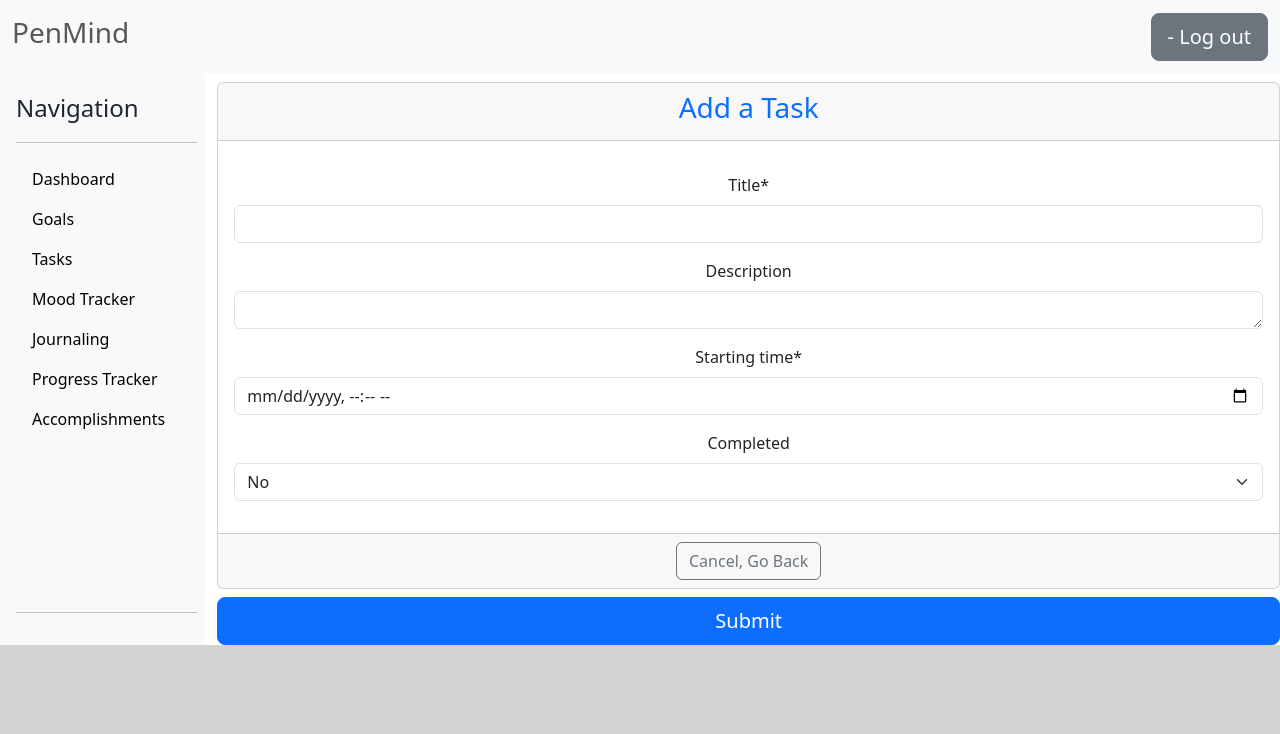
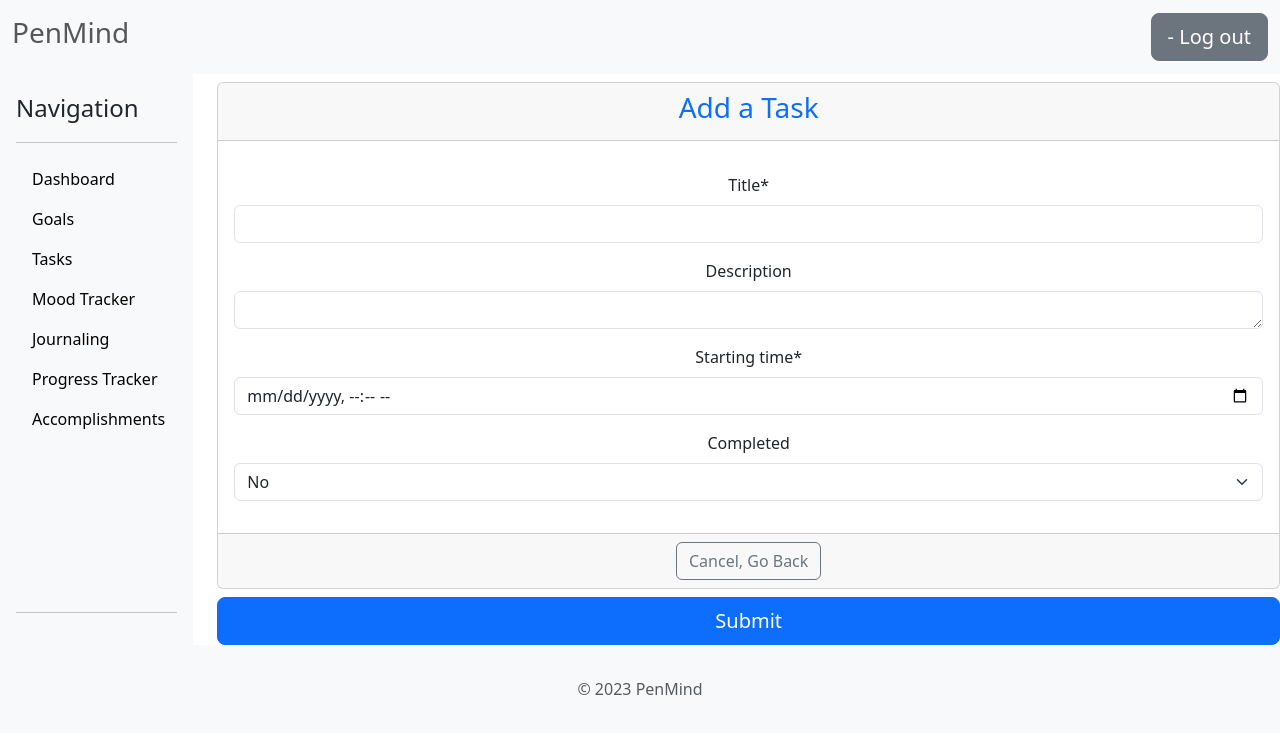
Before and after one commit to sarumaj/MindPen, a Django app: page /tasks/ in a window 1280 px wide. Shown: the top 734 px of the page. Run offline with Django 4.2, Linux system fonts and the light colour scheme; data comes from the database, SQL or seed files in the repository; parts of the project's set-up code (start-up, migrations or seed data) failed here and were passed over; some libraries are stand-ins or nearby versions.

Commit message:
Add Footer

```diff
--- a/Journaling/templates/Journaling/base.html
+++ b/Journaling/templates/Journaling/base.html
@@ -1,15 +1,16 @@
 <!DOCTYPE html>
 <html lang="en">
 <head>
+    {% load static %}
     <meta charset="UTF-8">
     <title>PenMind</title>
-<!-- CSS link -->
-<link href="https://cdn.jsdelivr.net/npm/bootstrap@5.3.0/dist/css/bootstrap.min.css"
-      rel="stylesheet" integrity="sha384-9ndCyUaIbzAi2FUVXJi0CjmCapSmO7SnpJef0486qhLnuZ2cdeRhO02iuK6FUUVM"
-      crossorigin="anonymous">
+    <!-- CSS link -->
+    <link href="https://cdn.jsdelivr.net/npm/bootstrap@5.3.0/dist/css/bootstrap.min.css"
+          rel="stylesheet" integrity="sha384-9ndCyUaIbzAi2FUVXJi0CjmCapSmO7SnpJef0486qhLnuZ2cdeRhO02iuK6FUUVM"
+          crossorigin="anonymous">
 </head>
 
-<body style="background-color:lightgrey;">
+<body>
 <!-- Navbar -->
 <nav class="navbar bg-body-tertiary">
     <div class="container-fluid">
@@ -23,7 +24,7 @@
 <!-- Sidebar -->
 <div class="row">
     <div class="col-2">
-        <div class="d-flex flex-column flex-shrink-0 p-3 bg-body-tertiary h-100" style="width: 110%;">
+        <div class="d-flex flex-column flex-shrink-0 p-3 bg-body-tertiary h-100">
             <span class="fs-4">Navigation</span>
             <hr>
             <ul class="nav nav-pills flex-column mb-auto">
@@ -39,8 +40,8 @@
         </div>
     </div>
 
-<!-- Content -->
-    <div style="background: white"class="col">
+    <!-- Content -->
+    <div style="background: white" class="col">
         {% block content %}
         {% endblock %}
     </div>
@@ -50,5 +51,10 @@
 <script src="https://cdn.jsdelivr.net/npm/bootstrap@5.3.0/dist/js/bootstrap.bundle.min.js"
         integrity="sha384-geWF76RCwLtnZ8qwWowPQNguL3RmwHVBC9FhGdlKrxdiJJigb/j/68SIy3Te4Bkz"
         crossorigin="anonymous"></script>
+
+
+<footer class="py-3 bg-body-tertiary">
+    <p class="text-center text-body-secondary mt-3">© 2023 PenMind</p>
+</footer>
 </body>
 </html>
--- a/users/templates/users/login.html
+++ b/users/templates/users/login.html
@@ -25,7 +25,7 @@
             <a class="btn btn-secondary btn-lg mt-3" href="{% url 'register' %}">Register</a>
         </div>
     </div>
-    <div class="col-xl-9 col-lg-9 col-md-9 col-sm-9">
+    <div class="col-9">
         <img src="{% static 'users/login.png' %}" height="486" width="913">
     </div>
 </div>
```
Also changed, not shown: users/templates/users/base.html (+5 -5 lines), users/templates/users/profile.html (+6 -6 lines), Endeavors/templates/Endeavors/list_endeavor.html (line endings or trailing spaces), 2 other files.
